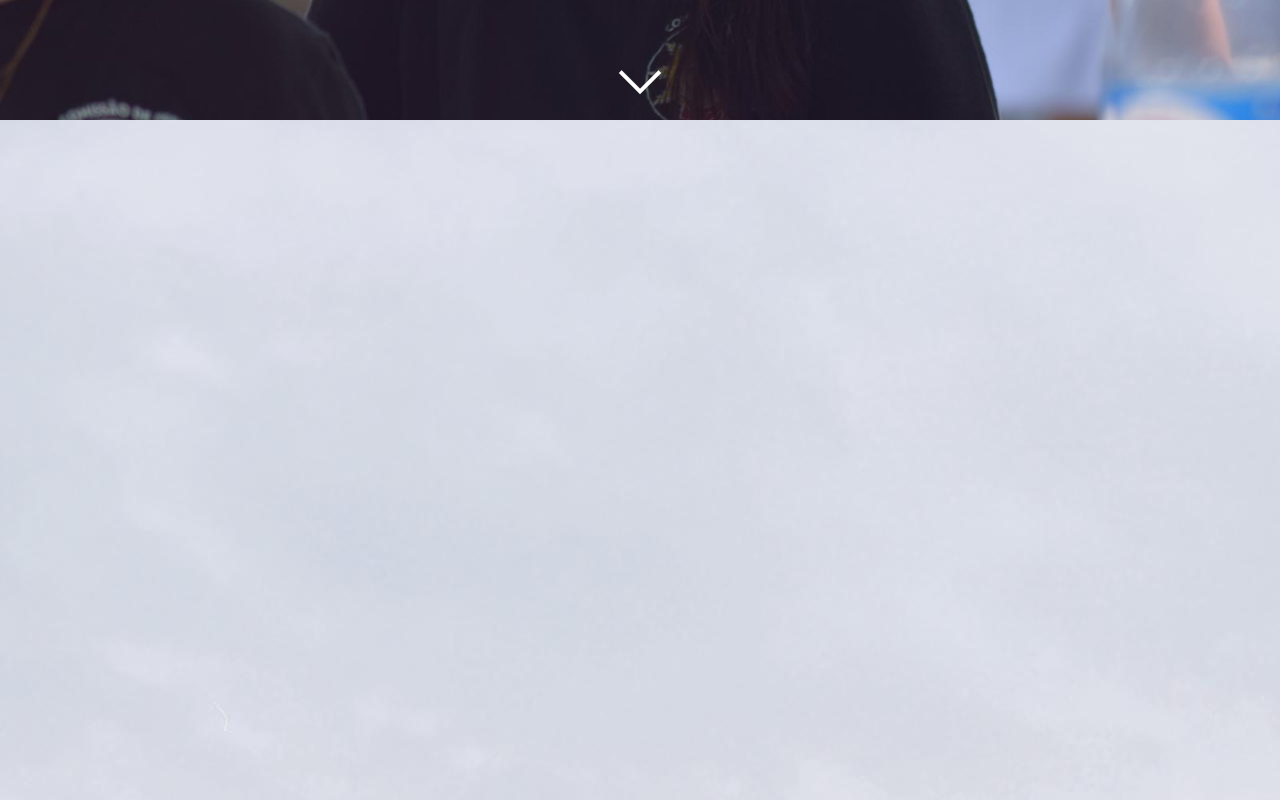
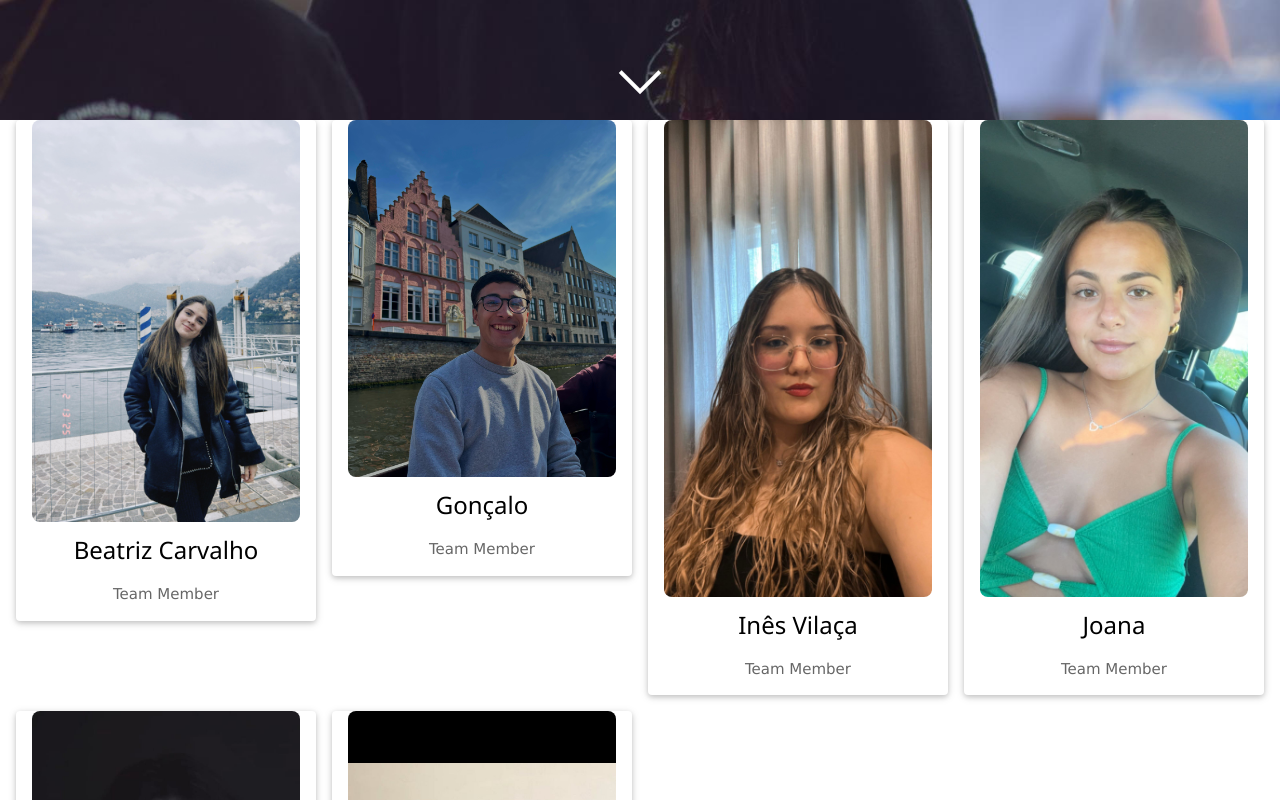
Before and after one commit to Dead4ever07/bar-app, a React (Create React App) app: page / in a window 1280 px wide. Shown: the part 680-1480 px from the top of the page. Built offline with nearby package versions, Linux system fonts and the light colour scheme; no server answers.

Commit message:
not being properly stylled

```diff
--- a/src/components/Home/TeamGrid.js
+++ b/src/components/Home/TeamGrid.js
@@ -16,83 +16,26 @@ import members from "./Members";
  * Usage:
  *  <TeamGrid members={[{ name: 'Sam', photo: '...' }]} />
  */
-export function TeamGrid({columns = 2 }) {
+
+export function TeamGrid() {
   return (
-    <div
-      className={[
-        "grid gap-6",
-        columns === 1 ? "grid-cols-1" : "grid-cols-2",
-        "sm:grid-cols-3 md:grid-cols-4 lg:grid-cols-6",
-      ].join(" ")}
-    >
-      {members.map((m, i) => (
-        <MemberCard key={m.name + i} member={m} />)
-      )}
+    <div className="w3-row-padding w3-center">
+      {members.map((member, index) => (
+        <div key={index} className="w3-col l3 m4 s6 w3-margin-bottom">
+          <div className="w3-card w3-round w3-white">
+            <div className="w3-container">
+              <img
+                src={member.photo}
+                alt={member.name}
+                className="w3-image"
+                style={{ width: "100%", height: "auto", borderRadius: "8px" }}
+              />
+              <h3>{member.name}</h3>
+              {member.role && <p className="w3-opacity">{member.role}</p>}
+            </div>
+          </div>
+        </div>
+      ))}
     </div>
   );
 }
-
-function MemberCard({ member }) {
-  const { name, role, photo, href } = member;
-  const content = (
-    <div
-      className="group rounded-2xl p-3 bg-white/5 hover:bg-white/10 transition shadow-sm hover:shadow-md backdrop-blur-sm border border-white/10"
-      aria-label={name}
-    >
-      <Avatar name={name} src={photo} />
-      <div className="mt-3 text-center">
-        <div className="text-base font-semibold tracking-tight">{name}</div>
-        {role ? (
-          <div className="text-sm opacity-70 leading-tight">{role}</div>
-        ) : null}
-      </div>
-    </div>
-  );
-
-  return href ? (
-    <a href={href} className="focus:outline-none focus-visible:ring-2 focus-visible:ring-offset-2 rounded-2xl">
-      {content}
-    </a>
-  ) : (
-    content
-  );
-}
-
-function Avatar({ name, src }) {
-  // Fallback initials (e.g., "Sam Doe" -> "SD")
-  const initials = name
-    .split(" ")
-    .map((n) => n[0])
-    .slice(0, 2)
-    .join("")
-    .toUpperCase();
-
-  return (
-    <div className="w-full aspect-square rounded-xl overflow-hidden bg-white/10 flex items-center justify-center">
-      {src ? (
-
-        <img
-          src={src}
-          alt={name}
-          loading="lazy"
-          className="w-full h-full object-cover group-hover:scale-105 transition"
-          onError={(e) => {
-            e.currentTarget.style.display = "none";
-            const fallback = e.currentTarget.nextElementSibling;
-            if (fallback) fallback.style.display = "flex";
-          }}
-        />
-      ) : null}
-      {/* Fallback tile with initials */}
-      <div
-        className="hidden w-full h-full items-center justify-center text-2xl font-semibold select-none"
-        style={{
-          background:
-            "radial-gradient(circle at 30% 20%, rgba(255,255,255,0.35), transparent 60%), linear-gradient(135deg, rgba(255,255,255,0.15), rgba(255,255,255,0.05))",
-        }}
-      >
-        {initials}
-      </div>
-    </div>
-  );
-}
```
